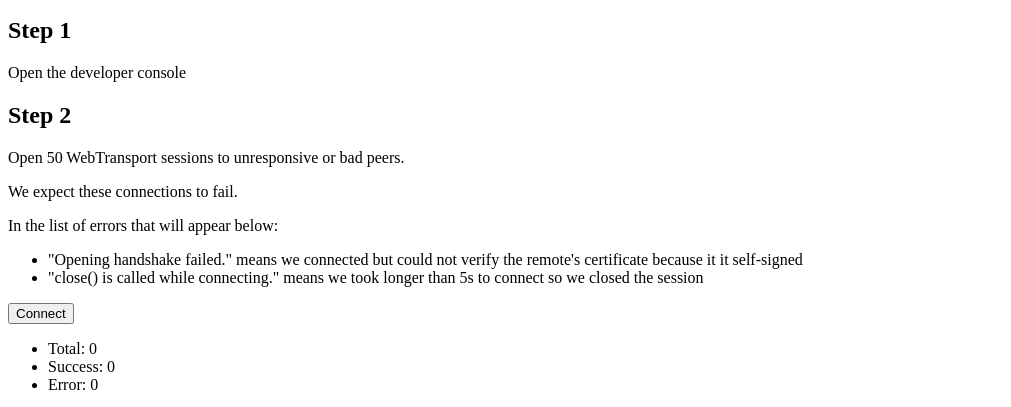
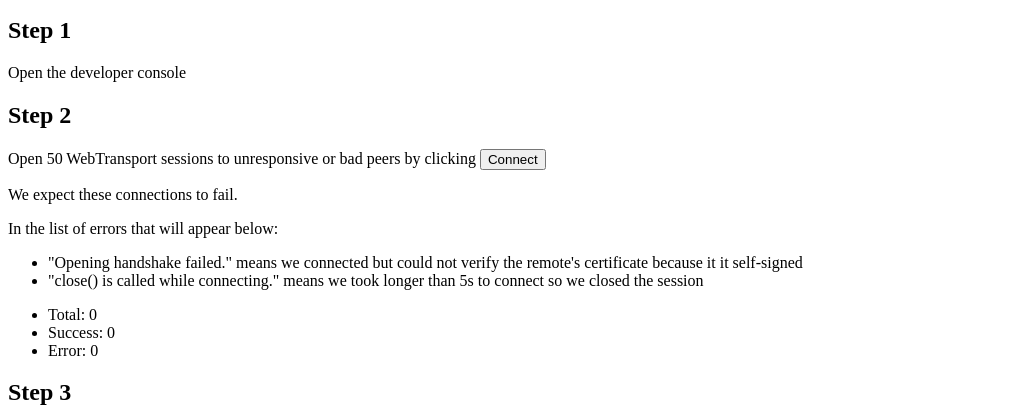
Before and after one commit to ipfs-shipyard/www-webtransport-pending-sessions, a website: page src/index.html in a window 1280 px wide. Shown: the part 101-508 px from the top of the page, without its empty margins (0-1011 px from the left). Drawn offline with Linux system fonts and the light colour scheme.

Commit message:
move connect button

```diff
--- a/src/index.html
+++ b/src/index.html
@@ -15,7 +15,7 @@
     <p>Open the developer console</p>
 
     <h2>Step 2</h2>
-    <p>Open 50 WebTransport sessions to unresponsive or bad peers.</p>
+    <p>Open 50 WebTransport sessions to unresponsive or bad peers by clicking <button id="connect-button">Connect</button></p>
     <p>We expect these connections to fail.</p>
     <p>In the list of errors that will appear below:
         <ul>
@@ -23,7 +23,6 @@
           <li>"close() is called while connecting." means we took longer than 5s to connect so we closed the session</li>
         </ul>
       </p>
-    <button id="connect-button">Connect</button>
     <ul>
       <li>Total: <span id="output-total">0</span></li>
       <li>Success: <span id="output-success">0</span></li>
```
